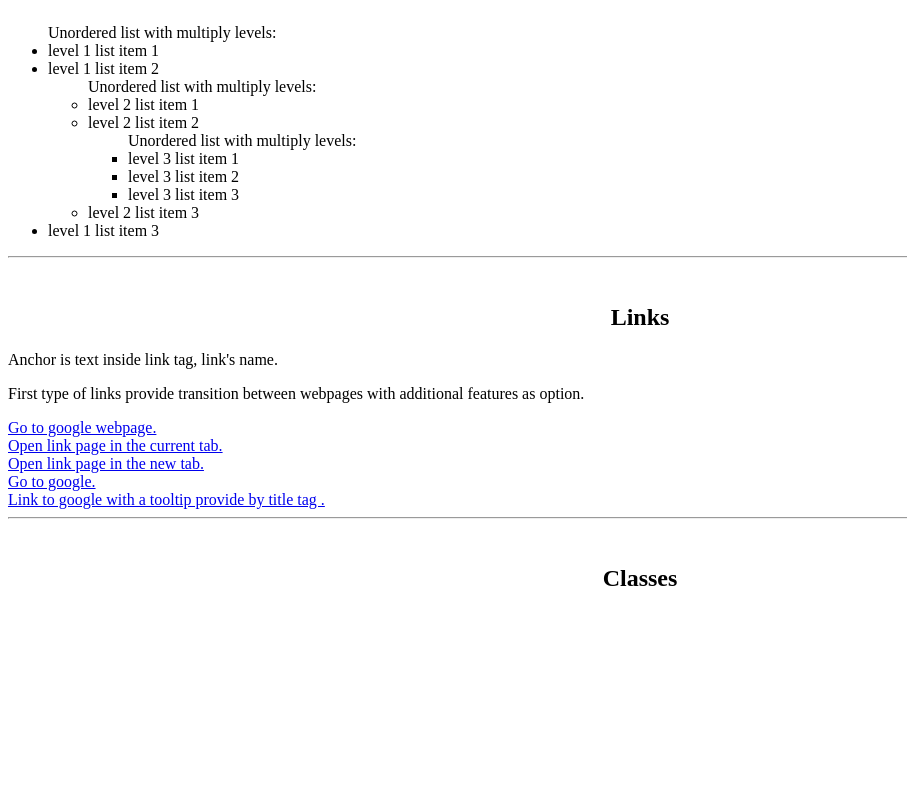
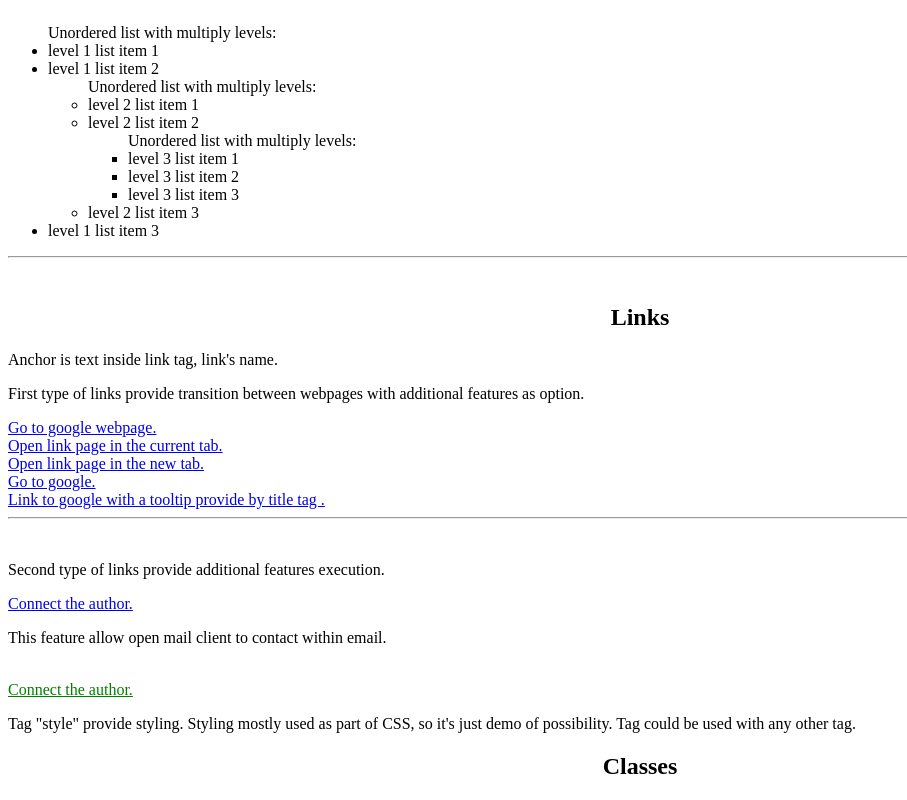
Before and after one commit to IMigushin/learninghtml, a plain HTML site: page index.html in a window 1280 px wide. Shown: the part 1624-2424 px from the top of the page, without its empty margins (0-907 px from the left). Before the commit the page ends 2236 px from the top, so only its background shows below. Drawn offline with Linux system fonts and the light colour scheme.

Commit message:
Added second last subsection to Link section.

```diff
--- a/index.html
+++ b/index.html
@@ -127,6 +127,12 @@
   <a href="https://www.google.com" title="Go to google.com (JS support planned)">Link to google with a tooltip provide by title tag .</a>
   <hr>
   <br>
+  <p>Second type of links provide additional features execution.</p>
+  <a href="mailto:imigushin@gmail.com">Connect the author.</a>
+  <p>This feature allow open mail client to contact within email.</p>
+  <br>
+  <a href="mailto:imigushin@gmail.com" style="color:green;">Connect the author.</a>
+  <p>Tag "style" provide styling. Styling mostly used as part of CSS, so it's just demo of possibility. Tag could be used with any other tag.</p>
   <center>
     <h2>Classes</h2>
   </center>
```
